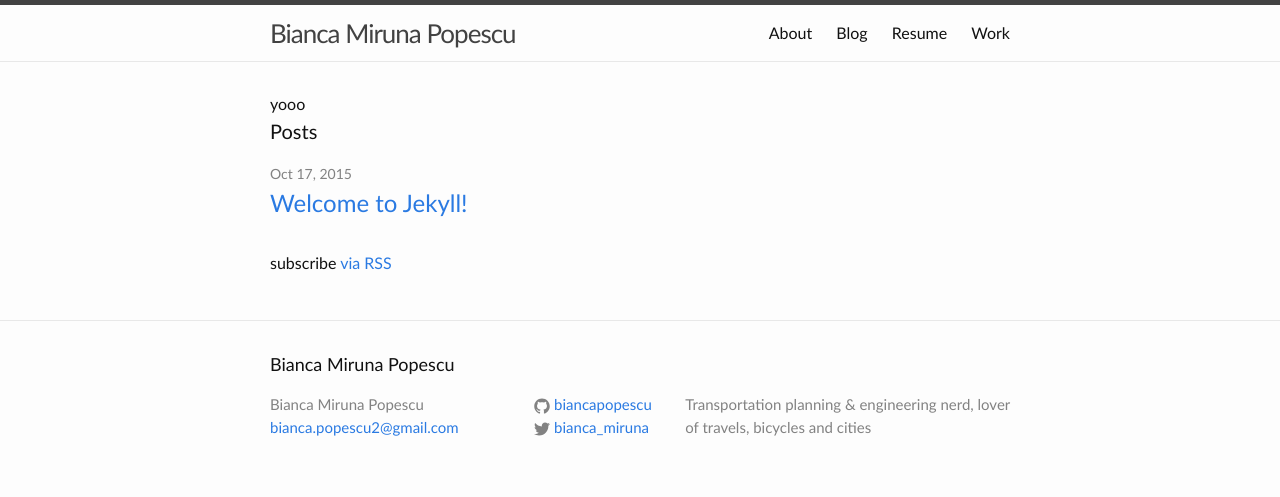
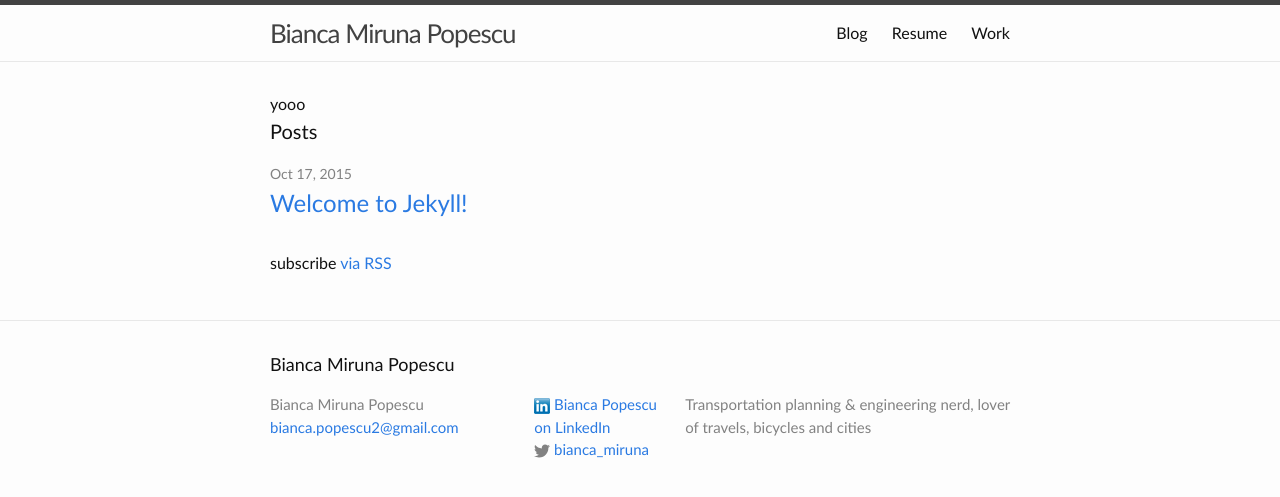
Before and after one commit to biancapopescu/biancapopescu.github.io, a Jekyll site: the page built from index.html, in a window 1280 px wide. Shown: the top 497 px of the page. Built offline with Jekyll 4.4.1, drawn with Linux system fonts in a browser that asks for light colours.

Commit message:
LinkedIn replaces Github

```diff
--- a/_includes/footer.html
+++ b/_includes/footer.html
@@ -14,19 +14,13 @@
 
       <div class="footer-col  footer-col-2">
         <ul class="social-media-list">
-          {% if site.github_username %}
           <li>
-            <a href="https://github.com/{{ site.github_username }}">
-              <span class="icon  icon--github">
-                <svg viewBox="0 0 16 16">
-                  <path fill="#828282" d="M7.999,0.431c-4.285,0-7.76,3.474-7.76,7.761 c0,3.428,2.223,6.337,5.307,7.363c0.388,0.071,0.53-0.168,0.53-0.374c0-0.184-0.007-0.672-0.01-1.32 c-2.159,0.469-2.614-1.04-2.614-1.04c-0.353-0.896-0.862-1.135-0.862-1.135c-0.705-0.481,0.053-0.472,0.053-0.472 c0.779,0.055,1.189,0.8,1.189,0.8c0.692,1.186,1.816,0.843,2.258,0.645c0.071-0.502,0.271-0.843,0.493-1.037 C4.86,11.425,3.049,10.76,3.049,7.786c0-0.847,0.302-1.54,0.799-2.082C3.768,5.507,3.501,4.718,3.924,3.65 c0,0,0.652-0.209,2.134,0.796C6.677,4.273,7.34,4.187,8,4.184c0.659,0.003,1.323,0.089,1.943,0.261 c1.482-1.004,2.132-0.796,2.132-0.796c0.423,1.068,0.157,1.857,0.077,2.054c0.497,0.542,0.798,1.235,0.798,2.082 c0,2.981-1.814,3.637-3.543,3.829c0.279,0.24,0.527,0.713,0.527,1.437c0,1.037-0.01,1.874-0.01,2.129 c0,0.208,0.14,0.449,0.534,0.373c3.081-1.028,5.302-3.935,5.302-7.362C15.76,3.906,12.285,0.431,7.999,0.431z"/>
-                </svg>
-              </span>
+            <a href="https://www.linkedin.com/pub/bianca-popescu/37/473/8aa">
+              <img src="images/LinkedIn_Logo16px.png" alt="LinkedIn">
 
-              <span class="username">{{ site.github_username }}</span>
+              <span class="username">Bianca Popescu on LinkedIn</span>
             </a>
           </li>
-          {% endif %}
 
           {% if site.twitter_username %}
           <li>
```
Also changed, not shown: about.md (deleted, +0 -11 lines), images/LinkedIn_Logo16px.png (added).
